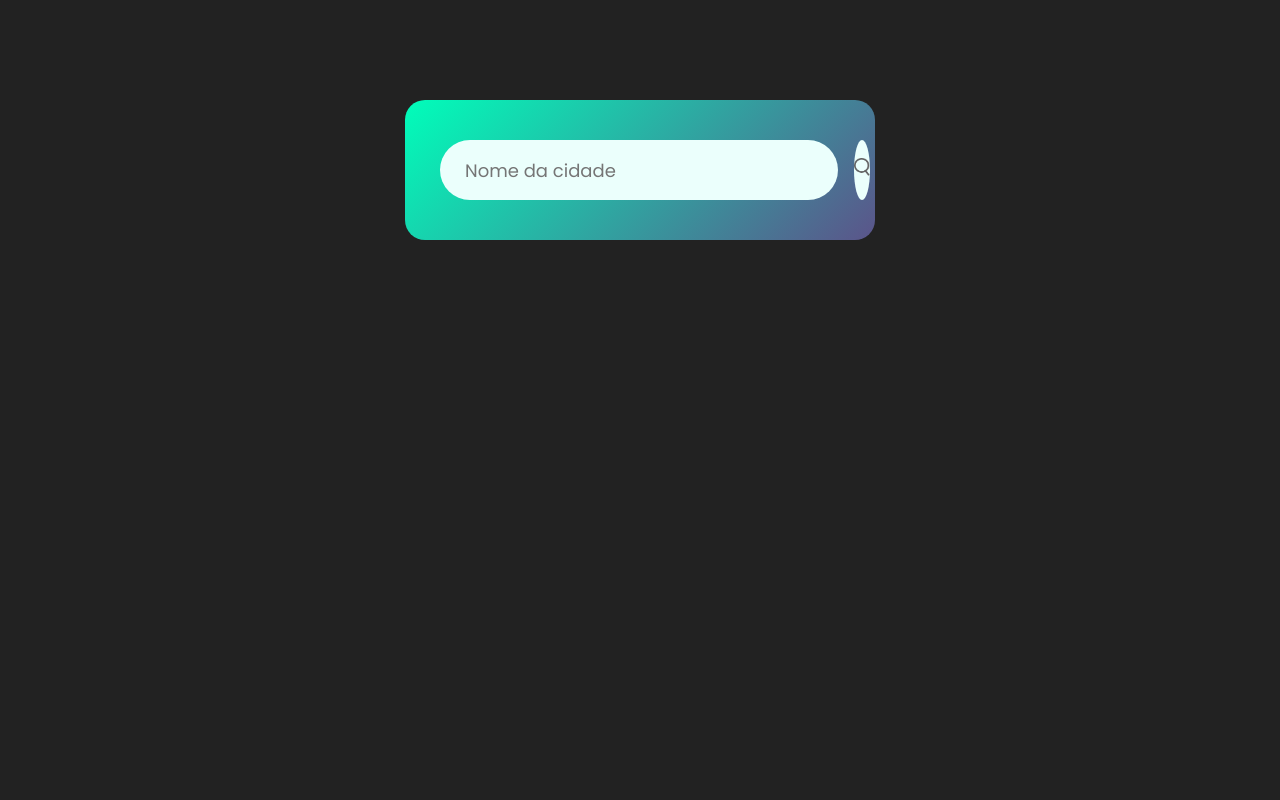
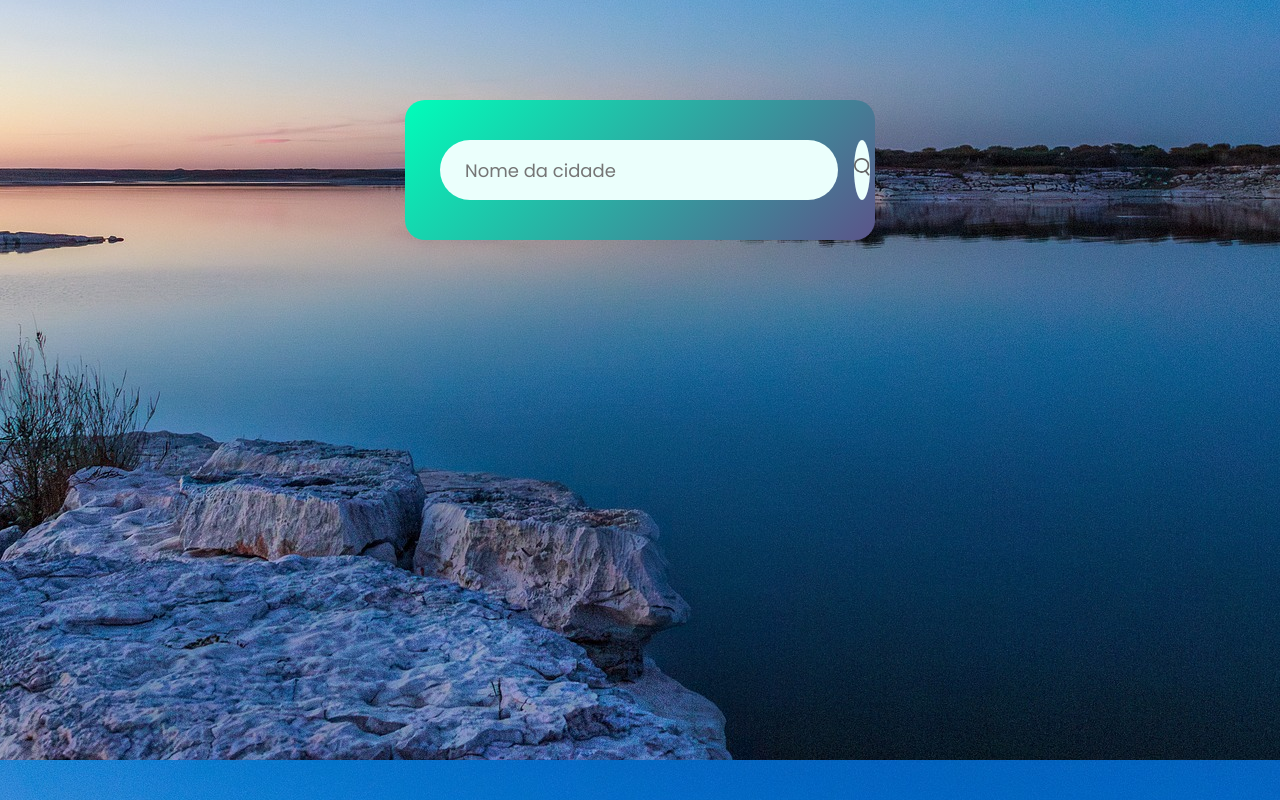
Before and after one commit to cezaodev/app_previsao_do_tempo, a plain HTML site: page index.html in a window 1280 px wide. Drawn offline with Linux system fonts and the light colour scheme.

Commit message:
Update style.css

```diff
--- a/style.css
+++ b/style.css
@@ -8,7 +8,9 @@
 }
 
 body {
-  background: #222;
+  background-image: url("../img/floresta2.jpg");
+  background-position: center;
+  background-size: auto;
 }
 
 .card {
```
